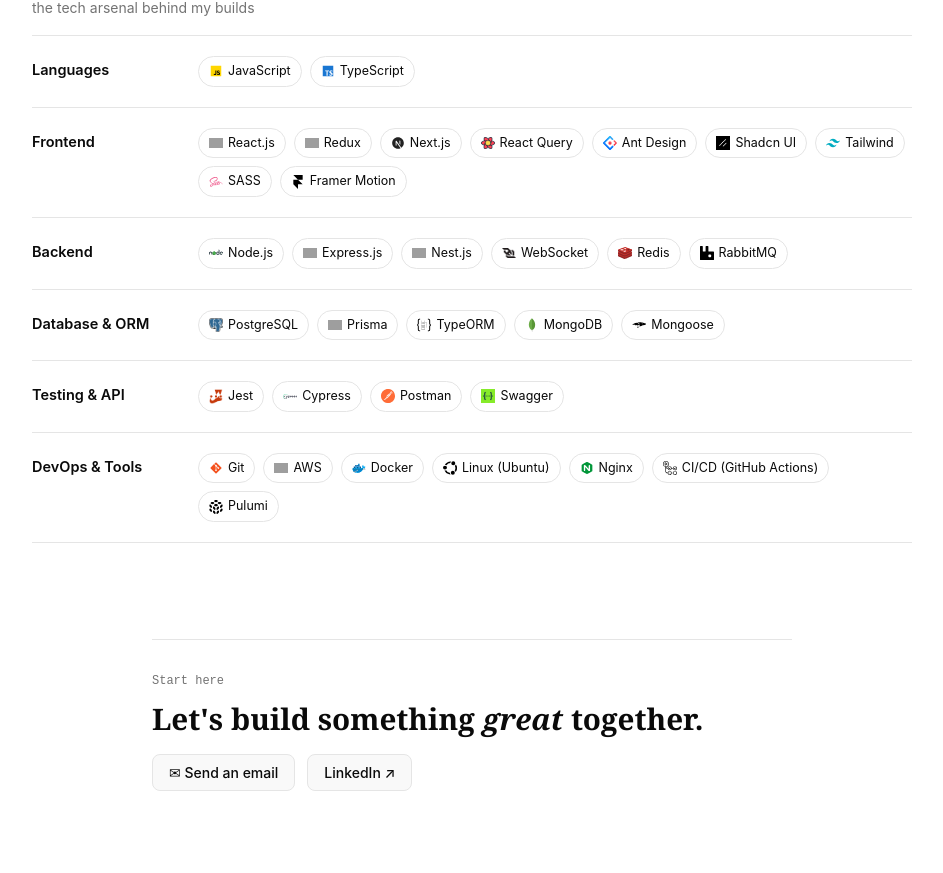
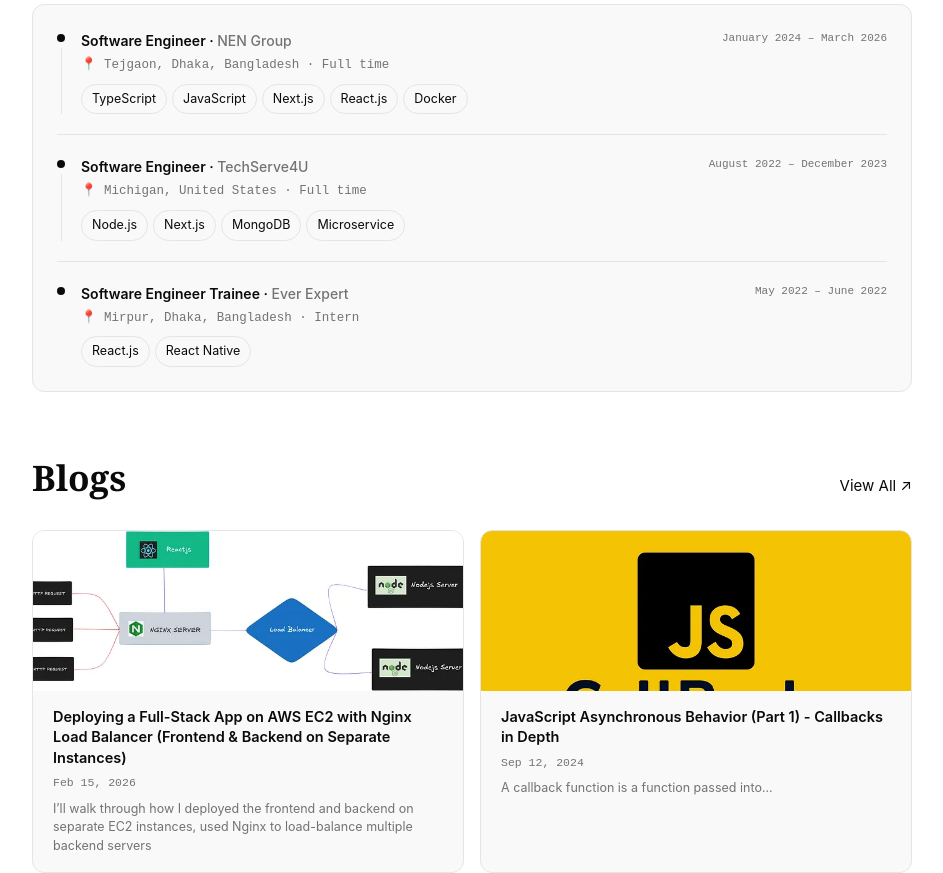
Before and after one commit to Protik111/portfolio-2026, a Next.js app: page / in a window 1280 px wide. Shown: the part 2259-3132 px from the top of the page, without its empty margins (168-1111 px from the left). Built offline with nearby package versions, Linux system fonts and the light colour scheme; grey boxes are pictures that could not be loaded.

Commit message:
feat: blog

```diff
--- a/components/Home/index.js
+++ b/components/Home/index.js
@@ -3,37 +3,217 @@
 import TechStack from "./Skills";
 import { projectsData } from "../../data/projects/projects";
 import ProjectCard from "./ProjectCard";
+import experiencesData from "../../data/experience/data.json";
+import { blogsData } from "../../data/blogs/blogs";
 
-const Home = () => {
-  return (
-    <>
-      {/* Projects Section */}
-      <section style={{ paddingBottom: "3.5rem" }}>
-        <div className="container-wide">
+/* ── Shared section header ──────────────────────────────────────── */
+const SectionHeader = ({ title, href }) => (
   <div
     style={{
       display: "flex",
       alignItems: "baseline",
       justifyContent: "space-between",
-              marginBottom: "1.25rem",
+      marginBottom: "1.5rem",
     }}
   >
     <h2 className="section-heading" style={{ marginBottom: 0 }}>
-              Projects
+      {title}
     </h2>
     <NextLink
-              href="/projects"
+      href={href}
       style={{
         fontSize: "13px",
         color: "var(--muted)",
         display: "inline-flex",
         alignItems: "center",
         gap: "4px",
+        transition: "color 0.15s",
       }}
     >
       View All ↗
     </NextLink>
   </div>
+);
+
+/* ── Compact experience row ─────────────────────────────────────── */
+const ExperienceRow = ({ item, isLast }) => (
+  <div
+    style={{
+      display: "flex",
+      gap: "1rem",
+      paddingBottom: isLast ? 0 : "1.25rem",
+      borderBottom: isLast ? "none" : "1px solid var(--border)",
+      marginBottom: isLast ? 0 : "1.25rem",
+    }}
+  >
+    {/* dot + line */}
+    <div
+      style={{
+        display: "flex",
+        flexDirection: "column",
+        alignItems: "center",
+        paddingTop: "5px",
+        flexShrink: 0,
+      }}
+    >
+      <div
+        style={{
+          width: "8px",
+          height: "8px",
+          borderRadius: "50%",
+          background: "var(--fg)",
+          flexShrink: 0,
+        }}
+      />
+      {!isLast && (
+        <div
+          style={{
+            width: "1px",
+            flex: 1,
+            background: "var(--border)",
+            marginTop: "6px",
+          }}
+        />
+      )}
+    </div>
+
+    {/* content */}
+    <div style={{ flex: 1, minWidth: 0 }}>
+      <div
+        style={{
+          display: "flex",
+          justifyContent: "space-between",
+          alignItems: "flex-start",
+          flexWrap: "wrap",
+          gap: "4px",
+          marginBottom: "3px",
+        }}
+      >
+        <span
+          style={{
+            fontWeight: 600,
+            fontSize: "14px",
+            color: "var(--fg)",
+          }}
+        >
+          {item.role}
+          {" · "}
+          <a
+            href={item.company_url}
+            target="_blank"
+            rel="noreferrer"
+            style={{
+              color: "var(--muted)",
+              fontWeight: 500,
+              textDecoration: "none",
+              transition: "color 0.15s",
+            }}
+          >
+            {item.company}
+          </a>
+        </span>
+        <span
+          style={{
+            fontSize: "11px",
+            fontFamily: "var(--font-mono)",
+            color: "var(--muted)",
+            whiteSpace: "nowrap",
+          }}
+        >
+          {item.start_date} – {item.end_date}
+        </span>
+      </div>
+
+      <p
+        style={{
+          fontSize: "12.5px",
+          color: "var(--muted)",
+          margin: "0 0 8px",
+          fontFamily: "var(--font-mono)",
+        }}
+      >
+        📍 {item.location} · {item.employment_type}
+      </p>
+
+      {/* Tech badges */}
+      <div style={{ display: "flex", flexWrap: "wrap", gap: "5px" }}>
+        {item.tech_stack.map((tech, i) => (
+          <span key={i} className="badge">
+            {tech}
+          </span>
+        ))}
+      </div>
+    </div>
+  </div>
+);
+
+/* ── Compact blog card ──────────────────────────────────────────── */
+const BlogCard = ({ item }) => (
+  <a
+    href={item.href}
+    target="_blank"
+    rel="noopener noreferrer"
+    className="card"
+    style={{ display: "block", textDecoration: "none" }}
+  >
+    {item.cover_image && (
+      <img
+        src={item.cover_image}
+        alt={item.title}
+        style={{
+          width: "100%",
+          height: "160px",
+          objectFit: "cover",
+          display: "block",
+        }}
+      />
+    )}
+    <div style={{ padding: "1rem 1.25rem" }}>
+      <h3
+        style={{
+          fontWeight: 600,
+          fontSize: "14.5px",
+          margin: "0 0 0.4rem",
+          color: "var(--fg)",
+          lineHeight: 1.4,
+        }}
+      >
+        {item.title}
+      </h3>
+      <p
+        className="mono"
+        style={{
+          color: "var(--muted)",
+          fontSize: "11.5px",
+          margin: "0 0 0.4rem",
+        }}
+      >
+        {item.date}
+      </p>
+      {item.subtitle && (
+        <p
+          style={{
+            color: "var(--muted)",
+            fontSize: "12.5px",
+            margin: 0,
+            lineHeight: 1.5,
+          }}
+        >
+          {item.subtitle}
+        </p>
+      )}
+    </div>
+  </a>
+);
+
+/* ── Home composite component ───────────────────────────────────── */
+const Home = () => {
+  return (
+    <>
+      {/* ── Projects ── */}
+      <section style={{ paddingBottom: "3.5rem" }}>
+        <div className="container-wide">
+          <SectionHeader title="Projects" href="/projects" />
           <div className="grid-2">
             {projectsData.map((project) => (
               <ProjectCard key={project.title} project={project} />
@@ -42,10 +222,45 @@
         </div>
       </section>
 
-      {/* Tech Stack Section */}
+      {/* ── Experience ── */}
+      <section style={{ paddingBottom: "3.5rem" }}>
+        <div className="container-wide">
+          <SectionHeader title="Experience" href="/experience" />
+          <div
+            style={{
+              background: "var(--card-bg)",
+              border: "1px solid var(--border)",
+              borderRadius: "12px",
+              padding: "1.5rem",
+            }}
+          >
+            {experiencesData.map((item, i) => (
+              <ExperienceRow
+                key={i}
+                item={item}
+                isLast={i === experiencesData.length - 1}
+              />
+            ))}
+          </div>
+        </div>
+      </section>
+
+      {/* ── Blogs ── */}
+      <section style={{ paddingBottom: "3.5rem" }}>
+        <div className="container-wide">
+          <SectionHeader title="Blogs" href="/blogs" />
+          <div className="grid-2">
+            {blogsData.slice(0, 4).map((item, i) => (
+              <BlogCard key={i} item={item} />
+            ))}
+          </div>
+        </div>
+      </section>
+
+      {/* ── Tech Stack ── */}
       <TechStack />
 
-      {/* Contact / Connect Section */}
+      {/* ── Contact / Connect ── */}
       <section style={{ paddingBottom: "4rem" }}>
         <div className="container-narrow">
           <hr className="divider" />
@@ -73,8 +288,7 @@
                   color: "var(--fg)",
                 }}
               >
-                Let&apos;s build something{" "}
-                <em>great</em> together.
+                Let&apos;s build something <em>great</em> together.
               </h2>
               <div
                 style={{
--- a/data/blogs/blogs.js
+++ b/data/blogs/blogs.js
@@ -1,4 +1,12 @@
 export const blogsData = [
+  {
+    id: 0,
+    title: "Deploying a Full-Stack App on AWS EC2 with Nginx Load Balancer (Frontend & Backend on Separate Instances)",
+    href: "https://medium.com/towardsdev/deploying-a-full-stack-app-on-aws-ec2-with-nginx-load-balancer-frontend-backend-on-separate-afaf910bb106",
+    subtitle: "I’ll walk through how I deployed the frontend and backend on separate EC2 instances, used Nginx to load-balance multiple backend servers",
+    cover_image: "/images/blogs/aws-deployment.webp",
+    date: "Feb 15, 2026",
+  },
   {
     id: 1,
     title: "JavaScript Asynchronous Behavior (Part 1) - Callbacks in Depth",
@@ -9,6 +17,15 @@
   },
   {
     id: 2,
+    title: "Crud Operation with Array and Object in JavaScript.",
+    href: "https://towardsdev.com/crud-operation-with-array-and-object-in-javascript-56af95aff3b2",
+    subtitle: "In this article I’m going to show you how to..",
+    cover_image:
+      "https://miro.medium.com/v2/resize:fit:1400/format:webp/1*llIOfKIBEEvan_5DKt5HYA.png",
+    date: "Feb 8, 2022",
+  },
+  {
+    id: 3,
     title:
       "Performance Optimization and Get Child State without Re-Rendering..",
     href: "https://medium.com/@rafiurrahmanprotik/performance-optimization-and-get-child-state-without-re-rendering-the-child-component-using-useref-d649ab7db960",
@@ -17,15 +34,7 @@
       "https://miro.medium.com/v2/resize:fit:750/format:webp/0*3IJaEsj63N8A8fKV.png",
     date: "Nov 19, 2023",
   },
-  {
-    id: 3,
-    title: "Crud Operation with Array and Object in JavaScript.",
-    href: "https://towardsdev.com/crud-operation-with-array-and-object-in-javascript-56af95aff3b2",
-    subtitle: "In this article I’m going to show you how to..",
-    cover_image:
-      "https://miro.medium.com/v2/resize:fit:1400/format:webp/1*llIOfKIBEEvan_5DKt5HYA.png",
-    date: "Feb 8, 2022",
-  },
+
   {
     id: 4,
     title: "Express.js Project Structure and Middleware Concept for Beginners",
--- a/data/experience/data.json
+++ b/data/experience/data.json
@@ -44,7 +44,7 @@
     ]
   },
   {
-    "role": "Software Engineer",
+    "role": "Software Engineer Trainee",
     "employment_type": "Intern",
     "company": "Ever Expert",
     "company_url": "https://everexpert.com/",
```
Also changed, not shown: public/images/blogs/aws-deployment.webp (added). Lines whose indentation alone changed are shown as unchanged.
